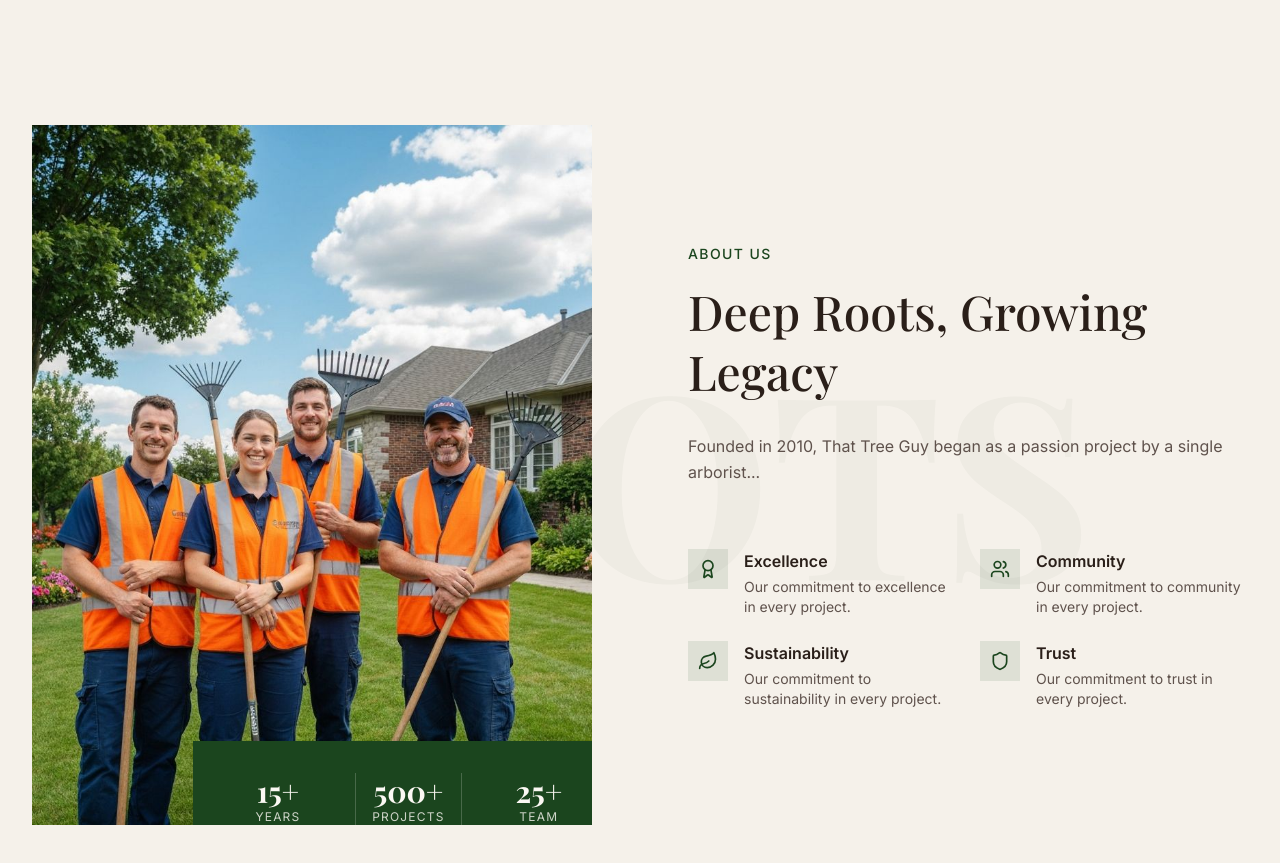
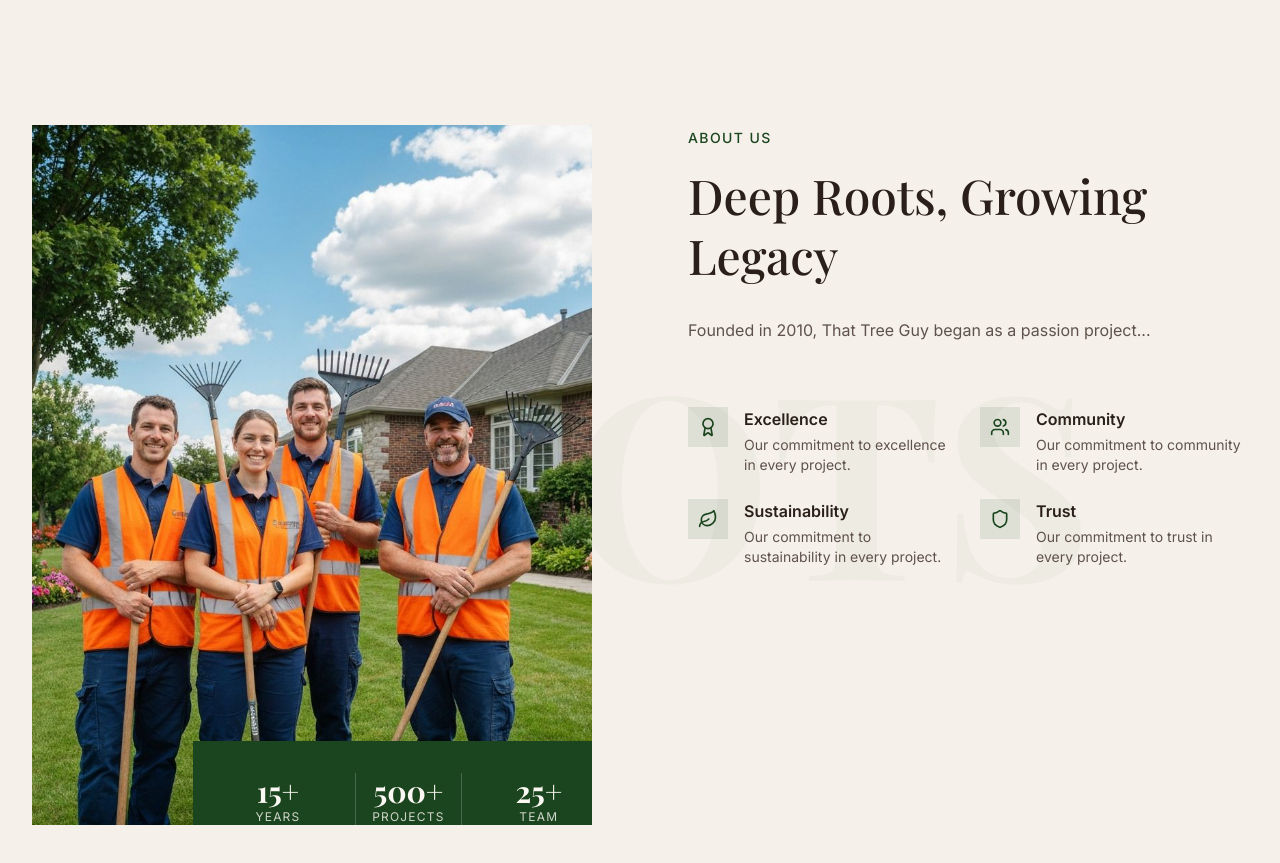
Before and after one commit to Muhammad-sobhi/That-tree-guy, a Next.js app: page / in a window 1280 px wide. Shown: the part 1100-1963 px from the top of the page. Built offline with nearby package versions, Linux system fonts and the light colour scheme; no server answers; a web font is replaced by a local one.

Commit message:
Update about us.

```diff
--- a/src/components/about.js
+++ b/src/components/about.js
@@ -32,7 +32,6 @@ export default function About() {
         if (entry.isIntersecting) {
           setIsVisible(true)
 
-          // Use DB values if they exist, otherwise use your hardcoded defaults
           const targets = {
             years: parseInt(settings?.stat_years) || 15,
             projects: parseInt(settings?.stat_projects) || 500,
@@ -70,11 +69,13 @@ export default function About() {
       </div>
 
       <div className="relative mx-auto max-w-7xl px-6 lg:px-8">
-        <div className="grid lg:grid-cols-2 gap-16 lg:gap-24 items-center">
+        <div className="grid lg:grid-cols-2 gap-16 lg:gap-24 items-start">
+          {/* Left Column: Image and Stats */}
           <div className={`relative transition-all duration-1000 ${isVisible ? "opacity-100 translate-x-0" : "opacity-0 -translate-x-10"}`}>
             <div className="relative aspect-[4/5] overflow-hidden rounded-sm">
               <Image
-                src={settings?.about_image_path ? getImageUrl(settings.about_image_path) : "/images/team.jpg"}                alt="Our professional team"
+                src={settings?.about_image_path ? getImageUrl(settings.about_image_path) : "/images/team.jpg"}
+                alt="Our professional team"
                 fill
                 unoptimized
                 sizes="(max-width: 768px) 100vw, 50vw"
@@ -99,6 +100,7 @@ export default function About() {
             </div>
           </div>
 
+          {/* Right Column: Content */}
           <div className={`space-y-8 transition-all duration-1000 delay-200 ${isVisible ? "opacity-100 translate-x-0" : "opacity-0 translate-x-10"}`}>
             <div>
               <span className="text-sm font-medium uppercase tracking-widest text-primary">About Us</span>
@@ -107,12 +109,12 @@ export default function About() {
               </h2>
             </div>
 
-            <p className="text-muted-foreground leading-relaxed">
-              {settings?.about_description || "Founded in 2010, That Tree Guy began as a passion project by a single arborist..."}
+            <p className="text-muted-foreground leading-relaxed whitespace-pre-line">
+              {settings?.about_description || "Founded in 2010, That Tree Guy began as a passion project..."}
             </p>
 
             <div className="grid grid-cols-2 gap-6 pt-8">
-              {Object.keys(valueIcons).map((title, index) => {
+              {Object.keys(valueIcons).map((title) => {
                 const Icon = valueIcons[title]
                 const dbValue = settings?.[`value_${title.toLowerCase()}`]
                 return (
@@ -130,6 +132,28 @@ export default function About() {
                 )
               })}
             </div>
+
+            {/* NEW EXTRA SECTION: Conditional Image and Text */}
+            {(settings?.about_extra_image_path || settings?.about_extra_text) && (
+              <div className="mt-12 pt-12 border-t border-primary/10 space-y-6">
+                {settings?.about_extra_image_path && (
+                  <div className="relative aspect-video overflow-hidden rounded-sm grayscale hover:grayscale-0 transition-all duration-500">
+                    <Image
+                      src={getImageUrl(settings.about_extra_image_path)}
+                      alt="Additional context"
+                      fill
+                      unoptimized
+                      className="object-cover"
+                    />
+                  </div>
+                )}
+                {settings?.about_extra_text && (
+                  <p className="text-sm text-muted-foreground leading-relaxed italic border-l-2 border-primary/20 pl-4">
+                    {settings.about_extra_text}
+                  </p>
+                )}
+              </div>
+            )}
           </div>
         </div>
       </div>
```
